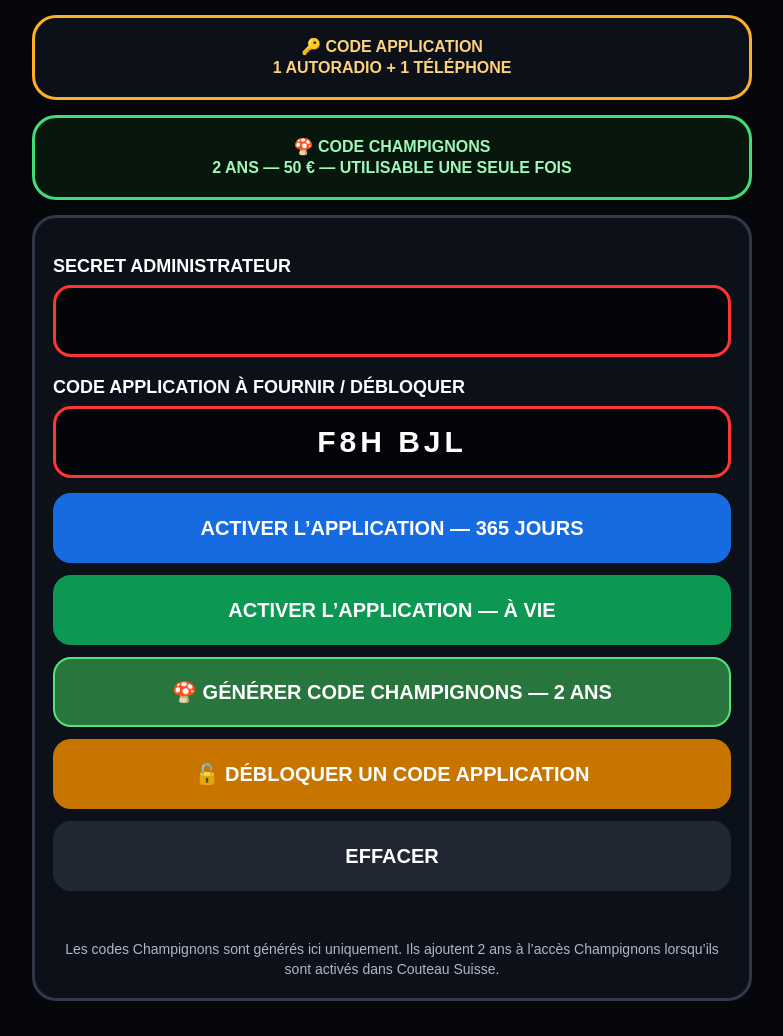
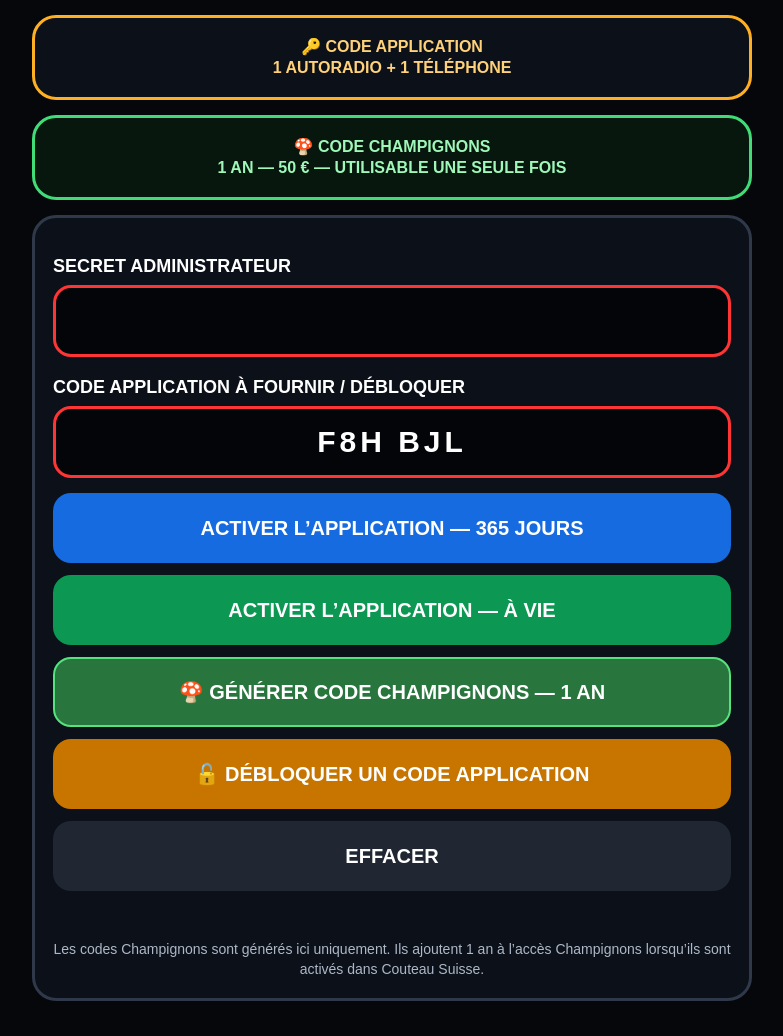
Before and after one commit to stevesuzon/code-carplay, a website: page index.html in a window 1280 px wide. Shown: the part 233-1269 px from the top of the page, without its empty margins (248-1031 px from the left). Drawn offline with Linux system fonts and the light colour scheme.

Commit message:
Champignons: abonnement 1 an

```diff
--- a/index.html
+++ b/index.html
@@ -46,7 +46,7 @@ button:disabled{opacity:.55;cursor:wait}
   </div>
 
   <div class="notice">🔑 CODE APPLICATION<br>1 AUTORADIO + 1 TÉLÉPHONE</div>
-  <div class="notice mush">🍄 CODE CHAMPIGNONS<br>2 ANS — 50 € — UTILISABLE UNE SEULE FOIS</div>
+  <div class="notice mush">🍄 CODE CHAMPIGNONS<br>1 AN — 50 € — UTILISABLE UNE SEULE FOIS</div>
 
   <div class="card">
     <div class="label">SECRET ADMINISTRATEUR</div>
@@ -58,7 +58,7 @@ button:disabled{opacity:.55;cursor:wait}
     <div class="buttons">
       <button class="year" id="yearBtn">ACTIVER L’APPLICATION — 365 JOURS</button>
       <button class="life" id="lifeBtn">ACTIVER L’APPLICATION — À VIE</button>
-      <button class="mushroom" id="mushroomBtn">🍄 GÉNÉRER CODE CHAMPIGNONS — 2 ANS</button>
+      <button class="mushroom" id="mushroomBtn">🍄 GÉNÉRER CODE CHAMPIGNONS — 1 AN</button>
       <button class="unlock" id="unlockBtn">🔓 DÉBLOQUER UN CODE APPLICATION</button>
       <button class="erase" id="eraseBtn">EFFACER</button>
     </div>
@@ -70,7 +70,7 @@ button:disabled{opacity:.55;cursor:wait}
       <button id="copyBtn" class="copy">COPIER LE CODE</button>
     </div>
     <div id="status" class="status"></div>
-    <div class="small">Les codes Champignons sont générés ici uniquement. Ils ajoutent 2 ans à l’accès Champignons lorsqu’ils sont activés dans Couteau Suisse.</div>
+    <div class="small">Les codes Champignons sont générés ici uniquement. Ils ajoutent 1 an à l’accès Champignons lorsqu’ils sont activés dans Couteau Suisse.</div>
   </div>
 </div>
 <script>
@@ -111,7 +111,7 @@ async function createMushroom(){
     const j=await call('/api/admin/subscriptions',{kind:'mushroom',generate:true});
     const code=clean(j.code);
     if(code.length!==6)throw {error:'CODE_CHAMPIGNONS_INVALIDE'};
-    display(code,'🍄 CHAMPIGNONS — 2 ANS — 50 € — UTILISABLE UNE SEULE FOIS');
+    display(code,'🍄 CHAMPIGNONS — 1 AN — 50 € — UTILISABLE UNE SEULE FOIS');
   }catch(e){
     const err=e&&e.error?e.error:'ERREUR SERVEUR';
     $('status').textContent=err==='SECRET_INCORRECT'?'SECRET ADMINISTRATEUR INCORRECT':err==='CODE_GENERATION_IMPOSSIBLE'?'IMPOSSIBLE DE GÉNÉRER LE CODE CHAMPIGNONS':err;
```
